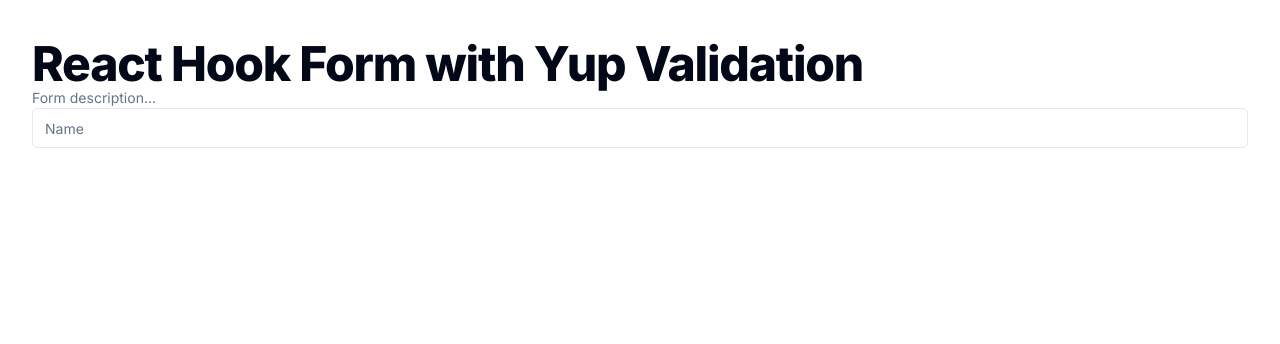
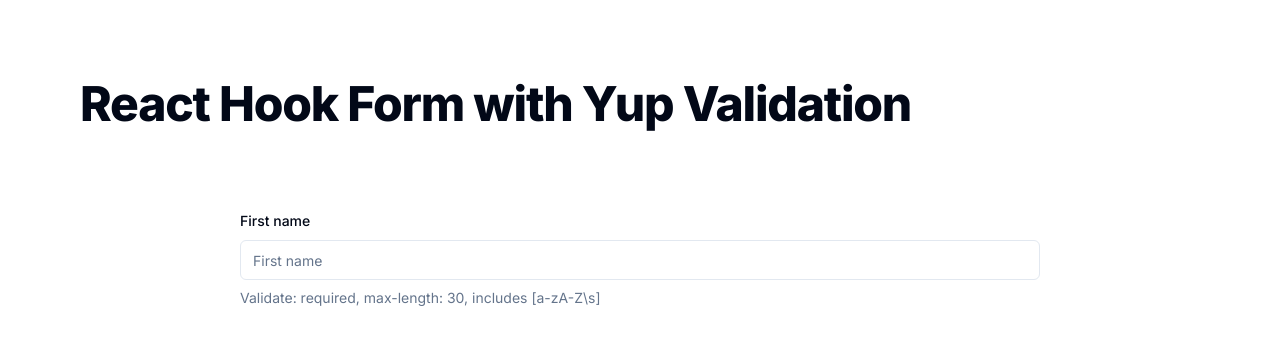
Before and after one commit to CodeForStartup/react-collection, a Next.js app: page /yup-form in a window 1280 px wide. Shown: the top 344 px of the page. Built offline with nearby package versions, Linux system fonts and the light colour scheme.

Commit message:
Update hook form

```diff
--- a/app/yup-form/YupForm.tsx
+++ b/app/yup-form/YupForm.tsx
@@ -2,12 +2,70 @@
 
 import React from "react";
 
-import { Form, FormDescription, FormField } from "@components/ui/form";
+import {
+  Form,
+  FormControl,
+  FormDescription,
+  FormField,
+  FormItem,
+  FormLabel,
+  FormMessage,
+} from "@components/ui/form";
 import { useForm } from "react-hook-form";
 import { Input } from "@/components/ui/input";
 
+enum Countries {
+  US = "United States",
+  CA = "Canada",
+  UK = "United Kingdom",
+  AU = "Australia",
+  DE = "Germany",
+  FR = "France",
+  JP = "Japan",
+  CN = "China",
+  KR = "South Korea",
+  IN = "India",
+  BR = "Brazil",
+  MX = "Mexico",
+  RU = "Russia",
+  ZA = "South Africa",
+  NG = "Nigeria",
+  EG = "Egypt",
+  KE = "Kenya",
+  SA = "Saudi Arabia",
+  AE = "United Arab",
+  VI = "Vietnam",
+}
+
+type UserForm = {
+  first_name: string;
+  last_name: string;
+  email: string;
+  password: string;
+  password_confirmation: string;
+  profileImage?: File;
+  bio?: string;
+  country: Countries;
+  overtime?: boolean;
+  experiences: Array<{
+    title: string;
+    company: string;
+    location?: string;
+  }>;
+  skills: Array<string>;
+  projects: Array<{
+    title: string;
+    description: string;
+    url?: string;
+  }>;
+};
+
 const YupForm = () => {
-  const form = useForm();
+  const form = useForm<UserForm>({
+    defaultValues: {
+      first_name: "",
+    },
+  });
 
   const { handleSubmit } = form;
 
@@ -16,15 +74,29 @@
   };
 
   return (
+    <div className="w-full max-w-[800px] m-auto py-20">
       <Form {...form}>
         <form onSubmit={handleSubmit(onSubmit)}>
-        <FormDescription>Form description...</FormDescription>
           <FormField
-          name="name"
-          render={({ field }) => <Input {...field} placeholder="Name" />}
+            name="first_name"
+            render={({ field }) => {
+              return (
+                <FormItem>
+                  <FormLabel>First name</FormLabel>
+                  <FormControl>
+                    <Input placeholder="First name" {...field} />
+                  </FormControl>
+                  <FormDescription>
+                    Validate: required, max-length: 30, includes [a-zA-Z\s]
+                  </FormDescription>
+                  <FormMessage />
+                </FormItem>
+              );
+            }}
           />
         </form>
       </Form>
+    </div>
   );
 };
 
--- a/app/yup-form/page.tsx
+++ b/app/yup-form/page.tsx
@@ -3,8 +3,8 @@
 
 const Page = () => {
   return (
-    <div className="container">
-      <div className="mt-10">
+    <div className="container p-20">
+      <div className="m-auto">
         <h1 className="scroll-m-20 text-4xl font-extrabold tracking-tight lg:text-5xl">
           React Hook Form with Yup Validation
         </h1>
```
Lines whose indentation alone changed are shown as unchanged.
